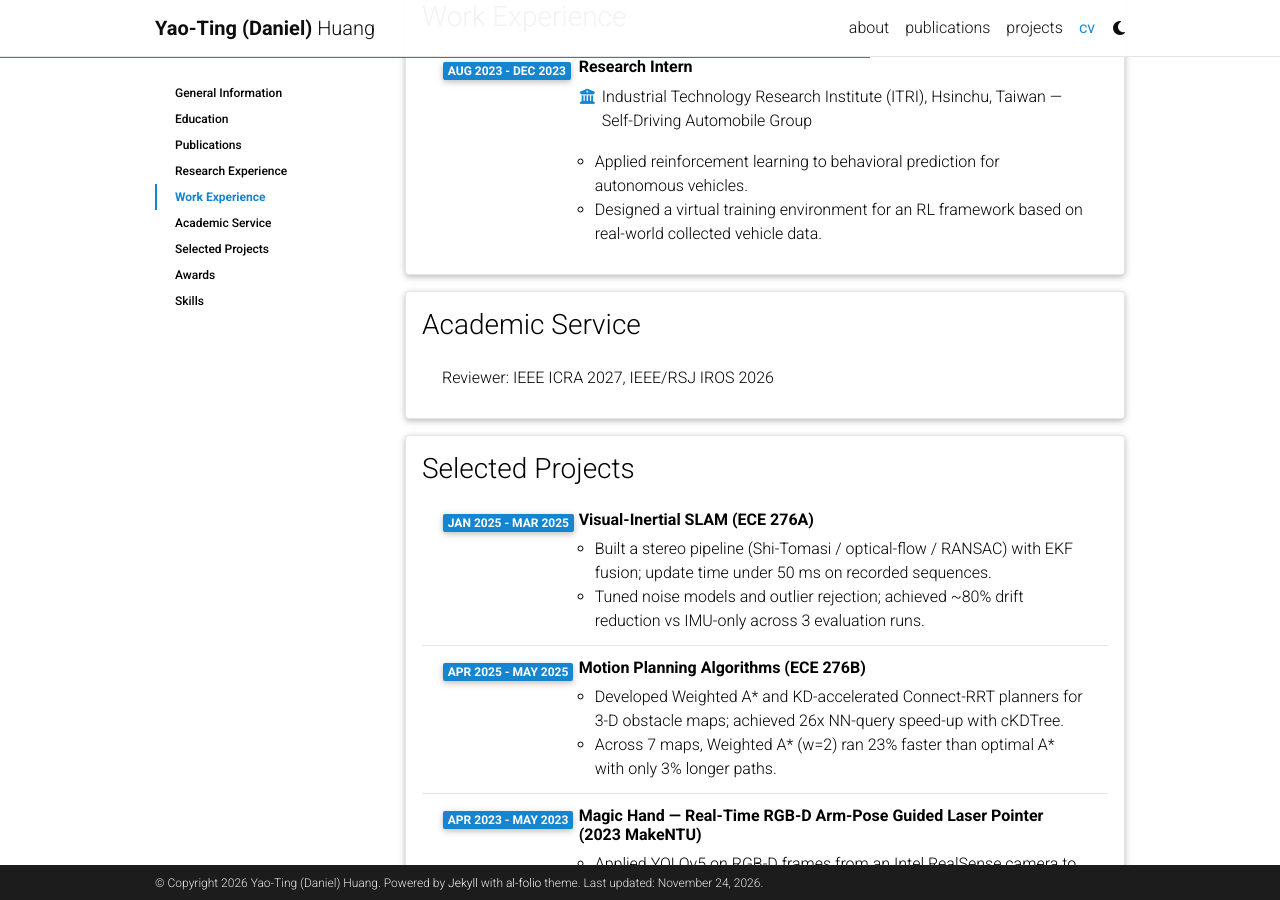
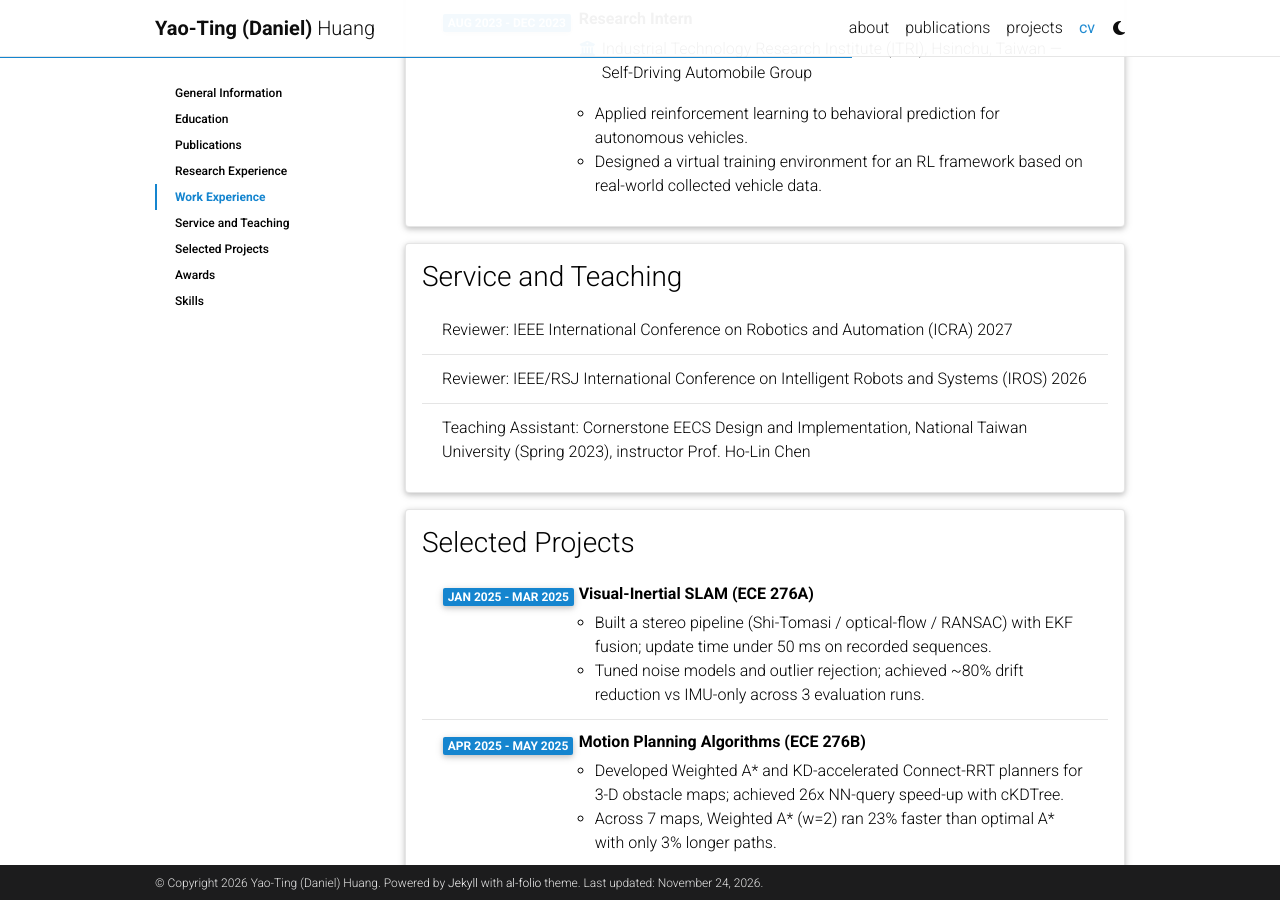
Before and after one commit to Daniel891116/Daniel891116.github.io, a Jekyll site: the page built from _pages/cv.md, in a window 1280 px wide and 900 px high, scrolled down 2451 px. Built offline with Jekyll 4.4.1, drawn with Linux system fonts in a browser that asks for light colours; full-size pictures stand in for the smaller copies a plugin makes; comment, search, counter and statistics services are not loaded; a style sheet for code colours, icons or effects is not loaded; some of the changed text lies outside the part shown.

Commit message:
Move reviewing from news into a Service and Teaching section
Co-Authored-By: Claude Opus 5.5 <noreply@anthropic.com>
Claude-Session: https://claude.ai/code/session_01Jk6xq74iuBvse1gsHg8G7G

```diff
--- a/_data/cv.yml
+++ b/_data/cv.yml
@@ -27,7 +27,6 @@
       year: Sep 2019 - Aug 2023
       description:
         - "Overall GPA: 3.71/4.3 (3.64/4.0); last-60 GPA: 3.82/4.3 (3.75/4.0)"
-        - "Teaching Assistant for Cornerstone EECS Design and Implementation (Spring 2023), instructor Prof. Ho-Lin Chen"
         - "Selected courses: Robotics, Machine Learning, Deep Learning for Computer Vision"
 
 - title: Publications
@@ -82,10 +81,12 @@
         - Applied reinforcement learning to behavioral prediction for autonomous vehicles.
         - Designed a virtual training environment for an RL framework based on real-world collected vehicle data.
 
-- title: Academic Service
+- title: Service and Teaching
   type: list
   contents:
-    - "Reviewer: IEEE ICRA 2027, IEEE/RSJ IROS 2026"
+    - "Reviewer: IEEE International Conference on Robotics and Automation (ICRA) 2027"
+    - "Reviewer: IEEE/RSJ International Conference on Intelligent Robots and Systems (IROS) 2026"
+    - "Teaching Assistant: Cornerstone EECS Design and Implementation, National Taiwan University (Spring 2023), instructor Prof. Ho-Lin Chen"
 
 - title: Selected Projects
   type: time_table
```
Also changed, not shown: _news/announcement_10.md (deleted, +0 -8 lines), _pages/about.md (+4 -0 lines).
